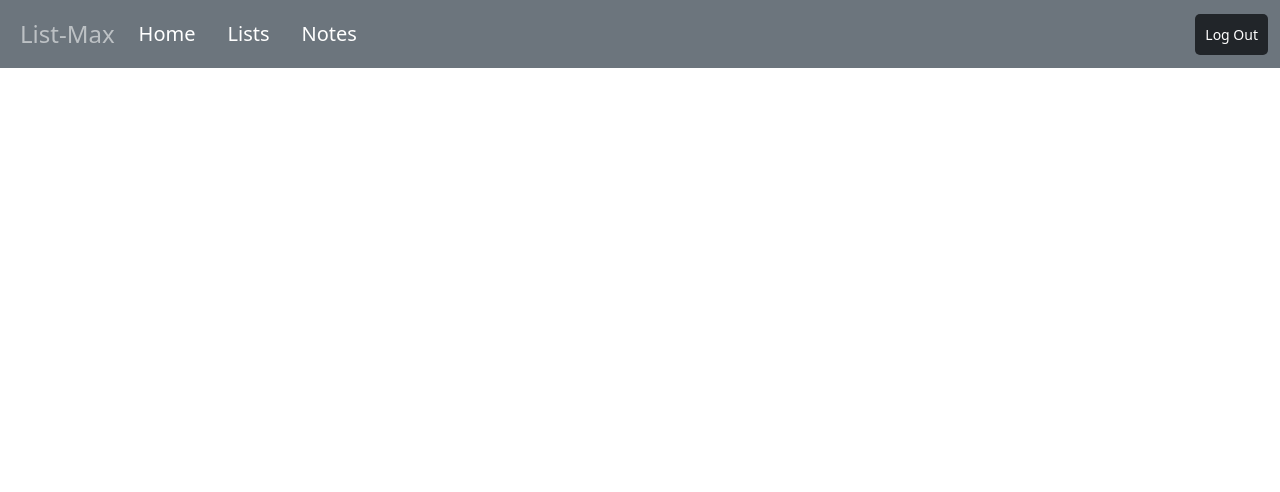
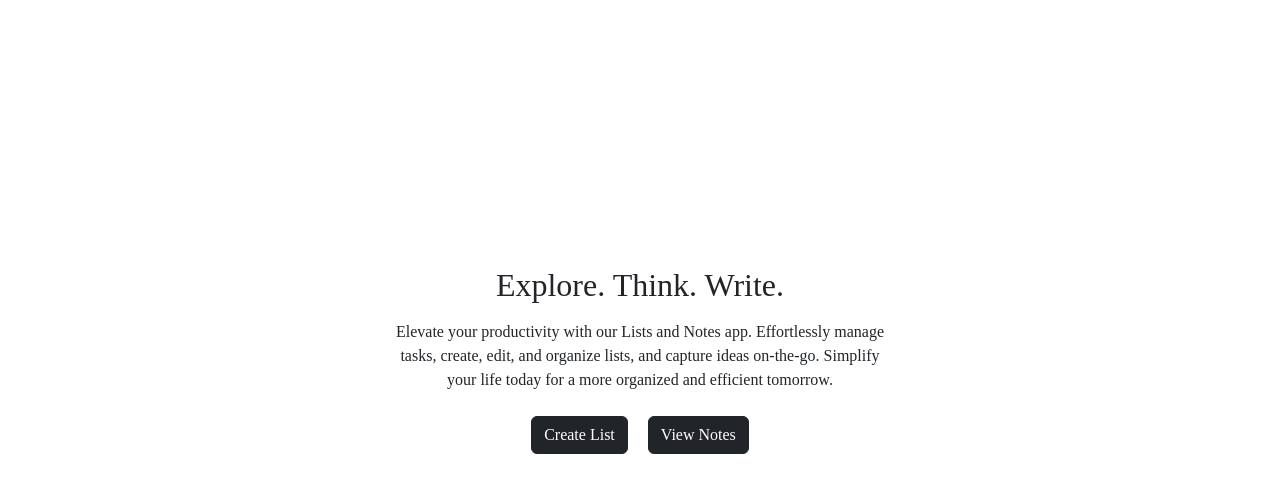
Before and after one commit to anshumansp/listNote, a website: page static/home.html in a window 1280 px wide. Drawn offline with nearby package versions, Linux system fonts and the light colour scheme.

Commit message:
Added More Controllers and Improved Home Page

```diff
--- a/controller/login.js
+++ b/controller/login.js
@@ -6,6 +6,11 @@ const jwt = require("jsonwebtoken");
 exports.get_login = (req, res, next) => {
   const filePath = path.join(__dirname, "../static/login.html");
   res.sendFile(filePath);
+};
+
+exports.do_logout = (req, res) => {
+  res.clearCookie("jwt");
+  res.redirect("/login");
 };
 
 exports.post_login = async (req, res, next) => {
--- a/static/home.html
+++ b/static/home.html
@@ -9,82 +9,33 @@
     <link href="https://cdn.jsdelivr.net/npm/bootstrap@5.3.0-alpha3/dist/css/bootstrap.min.css" rel="stylesheet"
         integrity="sha384-KK94CHFLLe+nY2dmCWGMq91rCGa5gtU4mk92HdvYe+M/SXH301p5ILy+dN9+nJOZ" crossorigin="anonymous">
     <style>
-        .navbar-text {
-            flex: 1;
-            display: flex;
-            justify-content: flex-start;
-            align-items: center;
-        }
-
-        .nav-items {
-            display: flex;
-            justify-content: center;
-            align-items: center;
-            padding: 0;
-            margin: 0;
-        }
-
-        .nav-items .items {
-            font-size: 20px;
-            margin: 0px 16px;
-            padding: 0;
-            list-style: none;
-        }
-
-        a {
-            text-decoration: none;
-        }
-
-        .nav-items .items:hover {
-            color: black;
-        }
-
-        .logout-btn {
-            color: white;
-            font-size: 14px;
-            padding: 10px;
-            margin: auto;
-            border-radius: 5px;
-            text-decoration: none;
-            background-color: rgb(37, 34, 34);
-        }
-
-        #logout-btn:hover {
-            background-color: white;
-            color: black;
-            opacity: 75%;
-        }
-
         body {
             background: url("/image") center/cover no-repeat;
             height: 100vh;
         }
+        main{
+            height: 90vh;
+            display: flex;
+            justify-content: center;
+            align-items: center;
+        }
+
     </style>
 </head>
 
 <body>
-    <header>
-        <nav class="navbar navbar-expand-lg navbar-dark bg-secondary">
-            <div class="container-fluid">
-                <div class="navbar-text my-0 ps-2 fs-4">
-                    <span class="me-2">List-Max</span>
-                    <ul class="nav-items">
-                        <a href="/home">
-                            <li class="items">Home</li>
-                        </a>
-                        <a href="/dashboard">
-                            <li class="items">Lists</li>
-                        </a>
-                        <a href="/notes">
-                            <li class="items">Notes</li>
-                        </a>
-                    </ul>
-                </div>
-                <a href="/logout" id="logout-btn" class="logout-btn bg-dark">Log Out</a>
-            </div>
-        </nav>
-    </header>
-
+    <main class="container col-5 d-flex flex-column justify-content-center align-items-center text-center"
+        style="font-family: 'Times New Roman', Times, serif;">
+        <h2 class="mb-3 fs-2 fw-2">Explore. Think. Write.</h2>
+        <p class="mb-3 fs-6">Elevate your productivity with our Lists and Notes app. Effortlessly manage tasks, create,
+            edit, and
+            organize lists, and capture ideas on-the-go. Simplify your life today for a more organized and efficient
+            tomorrow.</p>
+        <div class="mt-2 ">
+            <a class="blue btn btn-m btn-dark bg-opacity-25 mx-2" href="/dashboard">Create List</a>
+            <a class="yellow btn btn-m btn-dark bg-opacity-25 mx-2" href="/notes">View Notes</a>
+        </div>
+    </main>
 </body>
 
 </html>
```
Also changed, not shown: controller/home.js (added, +17 -0 lines), controller/notes.js (+9 -0 lines), controller/todos.js (+13 -0 lines), index.js (+10 -40 lines), static/login.html (+1 -1 lines), static/notes.html (+2 -2 lines), static/signup.html (+1 -1 lines), static/todo.html (+1 -1 lines).
